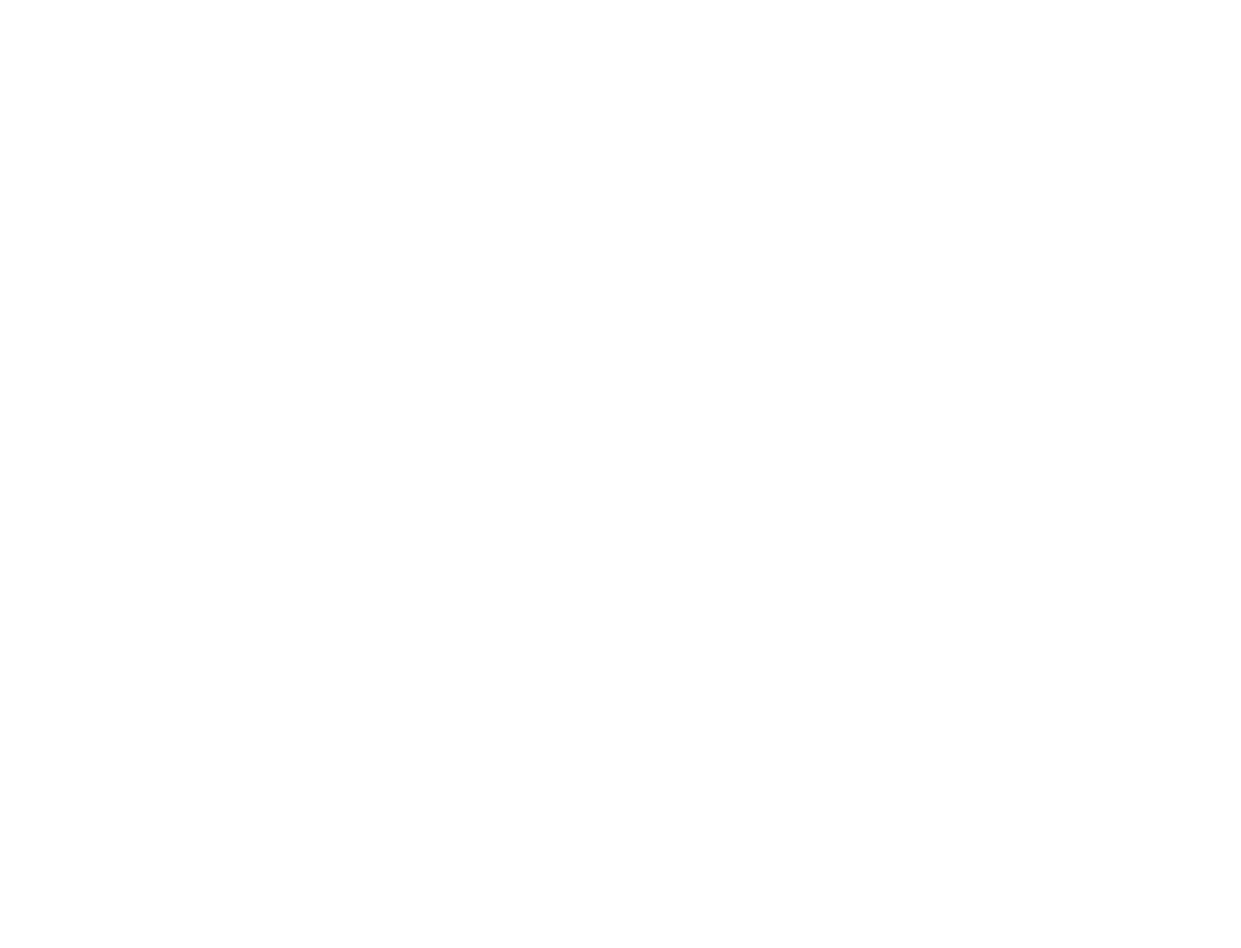
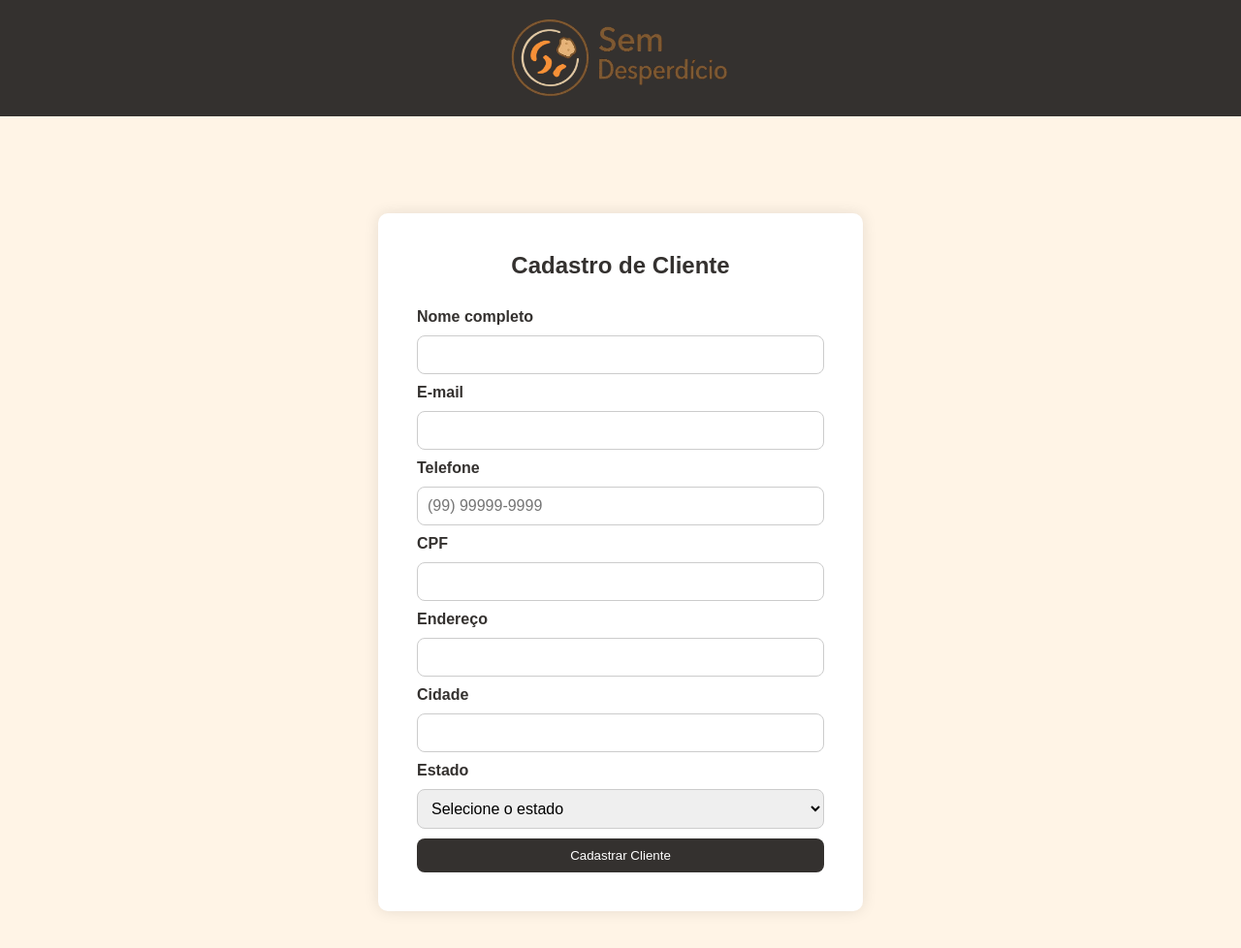
Before and after one commit to GeZinnnn/SemDesperdicio, a plain HTML site: page login/login.html in a window 1280 px wide. Shown: the whole page at 97% size. Before the commit the page ends 800 px from the top, so only its background shows below. Drawn offline with Linux system fonts and the light colour scheme.

Commit message:
adicionando Form para Login

```diff
--- a/estilo.css
+++ b/estilo.css
@@ -35,7 +35,16 @@ body{
     height: 120px;
     flex-direction: row;
     z-index: 9999;
-    gap: 10%;
+    gap: 5%;
+}
+
+.menu{
+    display: flex;
+    align-items: center;
+    justify-content: center;
+    flex-direction: row;
+    gap: 20px;
+    font-size: 16px;
 }
 
 .container h1{
@@ -44,8 +53,9 @@ body{
 }
 
 .container img{
-    height: 80%;
+    height: auto;
     width: 20%;
+    min-width: 170px;
 }
 
 .container a{
@@ -221,14 +231,17 @@ footer{
 }
 
 
-
-
 @media (max-width: 480px) {
     .imgreceita {
         max-width: 300px;
     }
     .receitas{
         flex-direction: column;
+    }
+    .menu {
+        flex-direction: column;
+        gap: 5px;
+        font-size: 10px;
     }
 }
 
@@ -242,12 +255,22 @@ footer{
     .receitas{
         flex-direction: column;
     }
+    .menu {
+        flex-direction: column;
+        gap: 5px;
+        font-size: 11px;
+    }
 
 }
 
 @media (max-width: 768px) {
     .imgreceita {
         max-width: 250px;
+    }
+    .menu {
+        flex-direction: column;
+        gap: 5px;
+        font-size: 13px;
     }
 }
 
@@ -264,5 +287,9 @@ footer{
     footer{
         padding: 10px 0;
     }
-
+    .menu {
+        flex-direction: column;
+        gap: 5px;
+        font-size: 15px
+    }
 }
--- a/login/login.css
+++ b/login/login.css
@@ -0,0 +1,89 @@
+* {
+    margin: 0;
+    padding: 0;
+    box-sizing: border-box;
+    font-family: 'Poppins', sans-serif;
+}
+
+body{
+    display: flex;
+    flex-direction: column;
+    background-color: #FFF4E6;
+    padding-top: 70px;
+
+}
+
+.container{
+    position: fixed;
+    top: 0;
+    left: 0;
+    width: 100%;
+    display: flex;
+    align-items: center;
+    justify-content: center;
+    background-color: #34312f;
+    height: 120px;
+    flex-direction: row;
+    z-index: 9999;
+    gap: 10%;
+}
+
+.container img{
+    min-width: 170px;
+    width: 18%;
+    height: auto;
+}
+
+.cadastro {
+    display: flex;
+    flex-direction: column;
+    align-items: center;
+    justify-content: center;
+    background-color: white;
+    padding: 40px;
+    border-radius: 10px;
+    box-shadow: 0 0 15px rgba(0,0,0,0.1);
+    max-width: 500px;
+    margin: 150px auto; /* Centraliza abaixo do header */
+    height: auto;
+    width: 80%;
+    gap: 10px;
+}
+
+.cadastro h2 {
+    margin-bottom: 20px;
+    color: #34312f;
+}
+
+form {
+    width: 100%;
+    display: flex;
+    flex-direction: column;
+    gap: 10px;
+}
+
+label {
+    font-weight: bold;
+    color: #34312f;
+}
+
+input, select {
+    padding: 10px;
+    border: 1px solid #ccc;
+    border-radius: 8px;
+    font-size: 16px;
+}
+
+button {
+    padding: 10px;
+    background-color: #34312f;
+    color: white;
+    border: none;
+    border-radius: 8px;
+    cursor: pointer;
+    transition: background-color 0.3s ease;
+}
+
+button:hover {
+    background-color: #5c5854;
+}
--- a/login/login.html
+++ b/login/login.html
@@ -0,0 +1,53 @@
+<!DOCTYPE html>
+<html lang="pt-br">
+<head>
+    <meta charset="UTF-8">
+    <meta name="viewport" content="width=device-width, initial-scale=1.0">
+    <link rel="stylesheet" href="login.css">
+    <title>Login</title>
+</head>
+<body>
+    <header>
+        <div class="container">
+            <img src="/assets/headerSemDesperdicio__1_-removebg-preview.png" alt="Logo Sem Desperdício">
+        </div>
+    </header>
+
+    <div class="cadastro">
+        <h2>Cadastro de Cliente</h2>
+
+        <form action="https://webhook.site/seulinkaqui" method="POST">
+        <label for="nome">Nome completo</label>
+        <input type="text" id="nome" name="nome" required />
+
+        <label for="email">E-mail</label>
+        <input type="email" id="email" name="email" required />
+
+        <label for="telefone">Telefone</label>
+        <input type="tel" id="telefone" name="telefone" placeholder="(99) 99999-9999" required />
+
+        <label for="cpf">CPF</label>
+        <input type="text" id="cpf" name="cpf" maxlength="14" required />
+
+        <label for="endereco">Endereço</label>
+        <input type="text" id="endereco" name="endereco" />
+
+        <label for="cidade">Cidade</label>
+        <input type="text" id="cidade" name="cidade" />
+
+        <label for="estado">Estado</label>
+
+        <select id="estado" name="estado" required>
+            <option value="">Selecione o estado</option>
+            <option value="SP">São Paulo</option>
+            <option value="RJ">Rio de Janeiro</option>
+            <option value="MG">Minas Gerais</option>
+            <option value="RS">Rio Grande do Sul</option>
+        </select>
+
+        <button type="submit">Cadastrar Cliente</button>
+        </form>
+    </div>
+
+</body>
+</html>
```
Also changed, not shown: index.html (+4 -1 lines).
